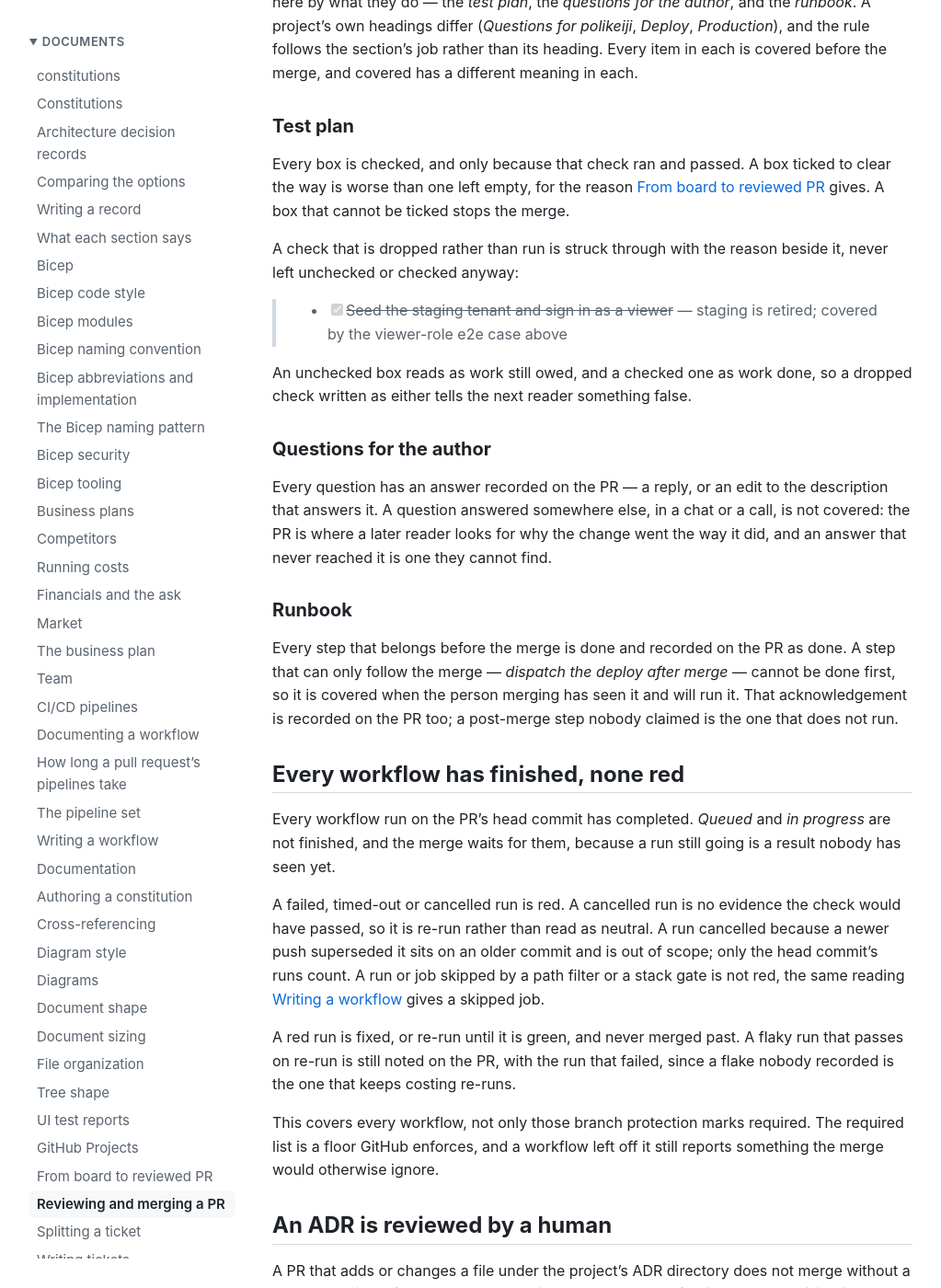
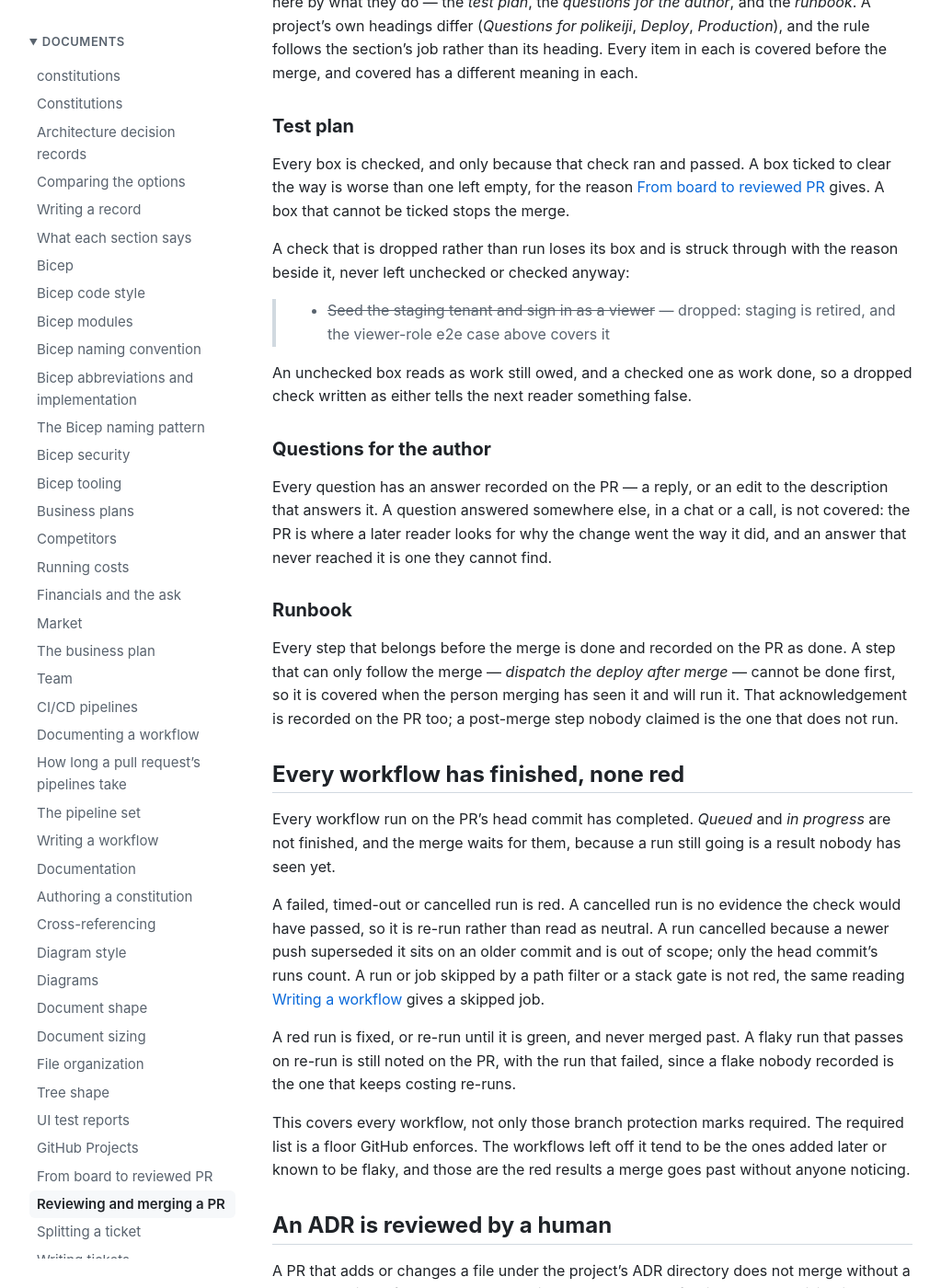
Before and after one commit to polikeiji/constitutions, a Jekyll site: the page built from constitutions/github-projects/reviewing-and-merging.md, in a window 1280 px wide and 1400 px high, scrolled down 422 px. Shown: the whole window at 92% size, without its empty margins (128-1151 px from the left). Built offline with Jekyll 4.4.1, drawn with Linux system fonts in a browser that asks for light colours; our own code applies the rules of GitHub Pages for plain Markdown files; a script that is not in the unit is left out.

Commit message:
fix(constitutions): what the self-review of the merge conditions found
Refs #58

Co-Authored-By: Claude Opus 5.5 (1M context) <noreply@anthropic.com>

```diff
--- a/constitutions/github-projects/reviewing-and-merging.md
+++ b/constitutions/github-projects/reviewing-and-merging.md
@@ -21,11 +21,11 @@ Every box is checked, and only because that check ran and passed. A box ticked t
 way is worse than one left empty, for the reason [From board to reviewed PR](board-to-pr.md)
 gives. A box that cannot be ticked stops the merge.
 
-A check that is dropped rather than run is struck through with the reason beside it, never
-left unchecked or checked anyway:
+A check that is dropped rather than run loses its box and is struck through with the reason
+beside it, never left unchecked or checked anyway:
 
-> - [x] ~~Seed the staging tenant and sign in as a viewer~~ — staging is retired; covered by
->   the viewer-role e2e case above
+> - ~~Seed the staging tenant and sign in as a viewer~~ — dropped: staging is retired, and
+>   the viewer-role e2e case above covers it
 
 An unchecked box reads as work still owed, and a checked one as work done, so a dropped
 check written as either tells the next reader something false.
@@ -61,8 +61,9 @@ passes on re-run is still noted on the PR, with the run that failed, since a fla
 recorded is the one that keeps costing re-runs.
 
 This covers every workflow, not only those branch protection marks required. The required
-list is a floor GitHub enforces, and a workflow left off it still reports something the
-merge would otherwise ignore.
+list is a floor GitHub enforces. The workflows left off it tend to be the ones added later
+or known to be flaky, and those are the red results a merge goes past without anyone
+noticing.
 
 ## An ADR is reviewed by a human
 
```
